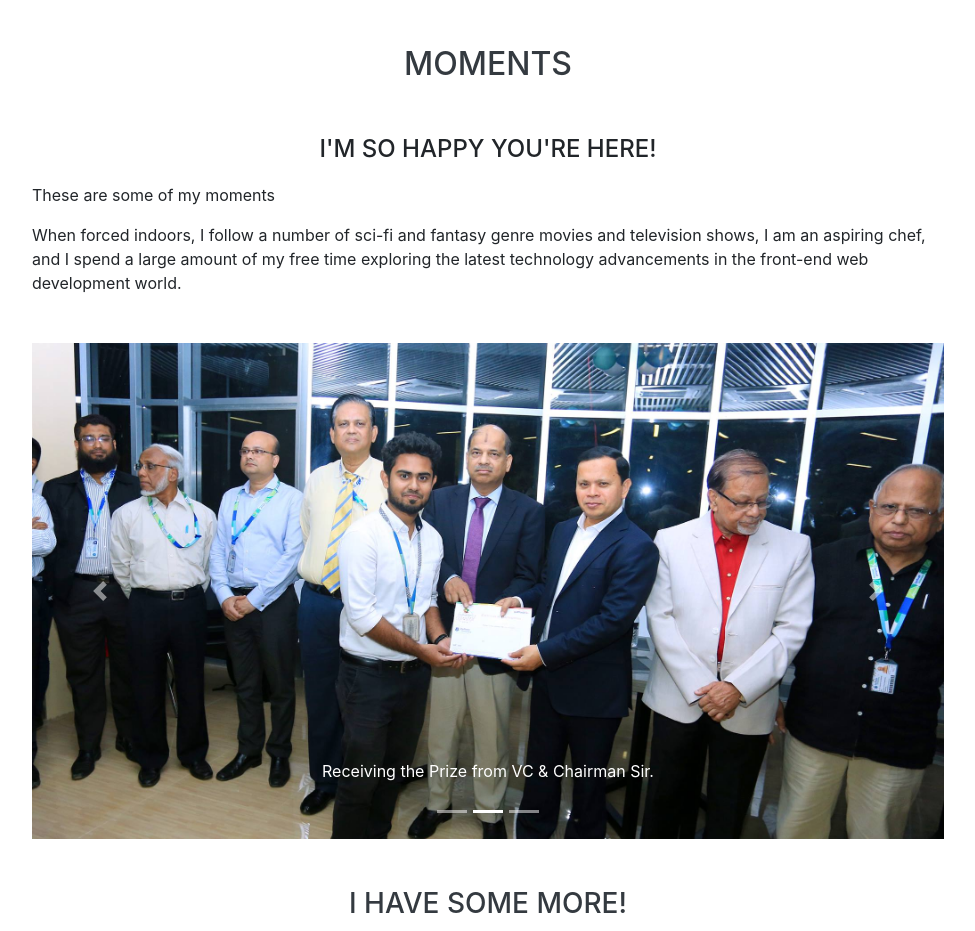
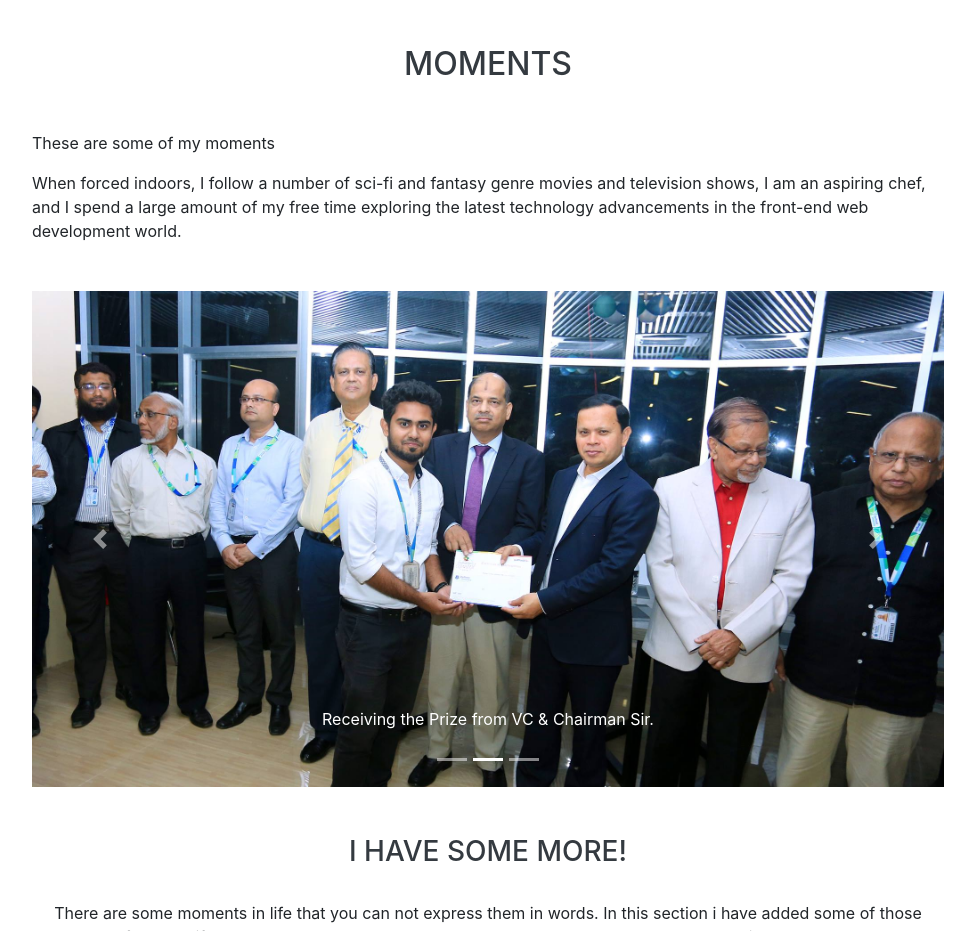
Before and after one commit to Talha5705/talhazubaer, a website with bundled scripts: page index.html in a window 1280 px wide. Shown: the part 5620-6551 px from the top of the page, without its empty margins (288-1263 px from the left). Built offline with nearby package versions, Linux system fonts and the light colour scheme; a web font is replaced by a local one.

Commit message:
Update index.html

```diff
--- a/index.html
+++ b/index.html
@@ -376,7 +376,7 @@
     		<center>
     			<h2 class="mb-5">Moments</h2>
     		</center>
-    		<p class="subheading mb-3" align="center">I'm So Happy You're Here!</p>
+<!--     		<p class="subheading mb-3" align="center">I'm So Happy You're Here!</p> -->
     		<p>These are some of my moments</p>
     		<p class="mb-0">When forced indoors, I follow a number of sci-fi and fantasy genre movies and television shows, I am an aspiring chef, and I spend a large amount of my free time exploring the latest technology advancements in the front-end web development world.</p>
     		<br>
```
